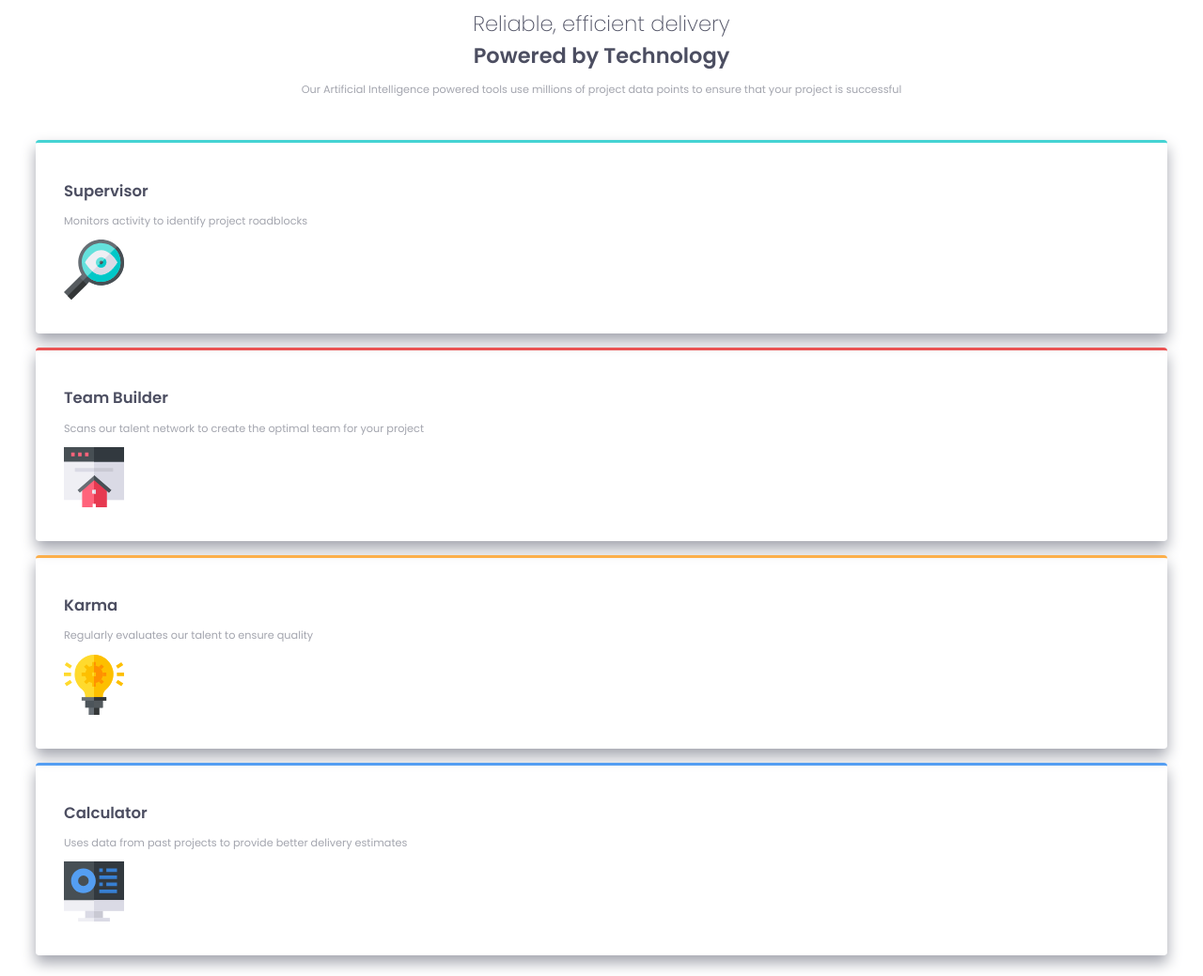
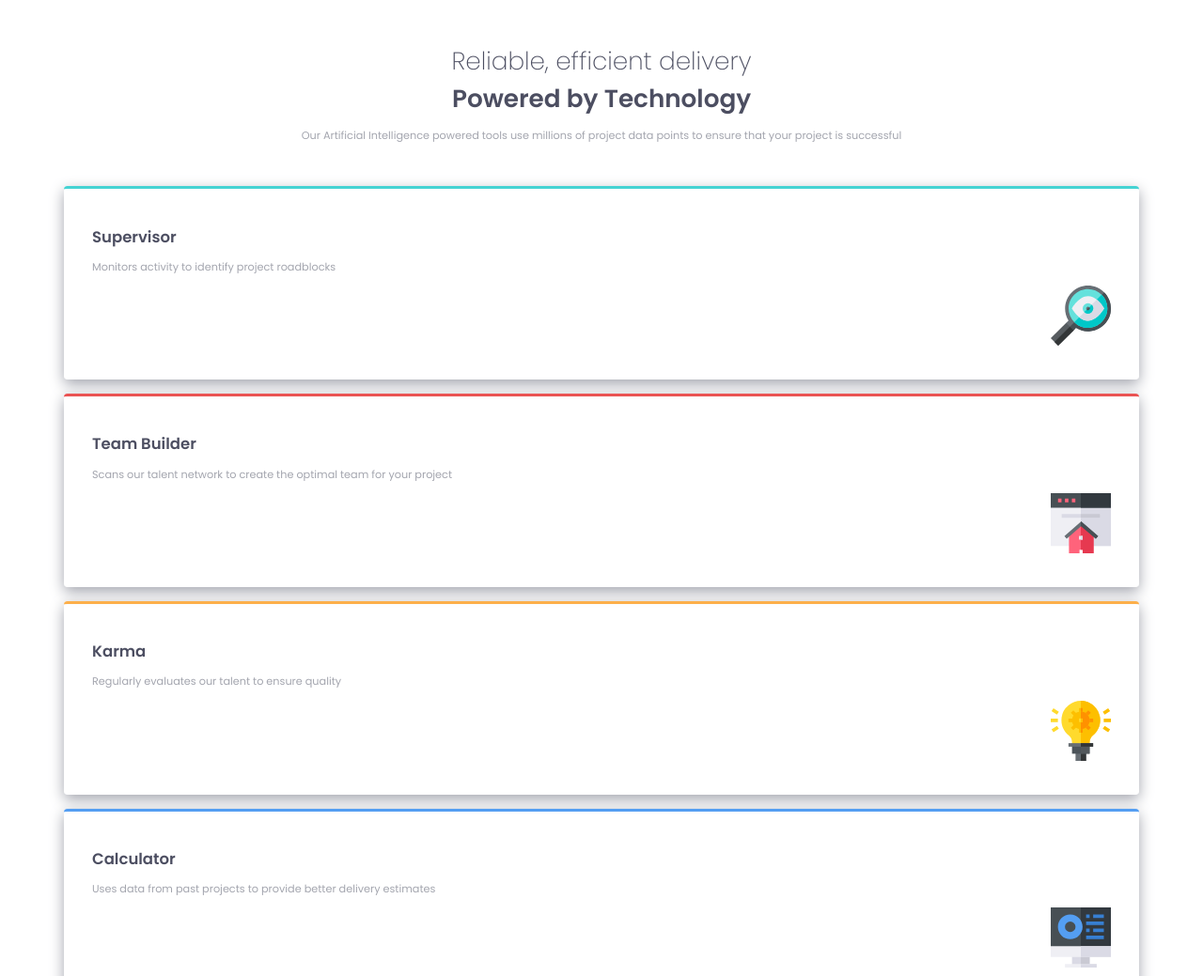
Before and after one commit to sheriff1/FEM-four-card-feature-section, a plain HTML site: page index.html in a window 1280 px wide. Shown: the top 1039 px of the page at 94% size. Drawn offline with Linux system fonts and the light colour scheme.

Commit message:
some slightly more adjusted CSS

```diff
--- a/css/style.css
+++ b/css/style.css
@@ -12,6 +12,7 @@
 
 .hero {
     text-align: center;
+    margin: 3em;
 }
 
 .hero h1 {
@@ -19,6 +20,7 @@
     font-weight: 200;
     padding: 0;
     margin: 0;
+    font-size: 1.75em;
 }
 
 .hero h2 {
@@ -26,6 +28,7 @@
     font-weight: 600;
     padding: 0;
     margin: 0;
+    font-size: 1.75em;
 }
 
 .hero h3 {
@@ -39,8 +42,8 @@
 }
 
 .card {
-    border-top: 0.25em solid;
-    box-shadow: 0px 8px 15px var(--grayish-blue);
+    border-top: 0.2em solid;
+    box-shadow: 0px 5px 15px var(--grayish-blue);
     padding: 2em;
     margin: 1em;
     border-radius: 0.25em;
@@ -72,3 +75,11 @@
 .card.calculator {
     border-top-color: var(--blue);
 }
+
+.float-img-right {
+    text-align: right;
+}
+
+.content {
+    margin: 3em;
+}
--- a/index.html
+++ b/index.html
@@ -38,29 +38,38 @@
         <h3>Our Artificial Intelligence powered tools use millions of project data points to ensure that your project is successful</h3>
     </section>
 
-    <section class="card-container">
+    <section class="content">
         <div class="card supervisor">
             <h4>Supervisor</h4>
             <p>Monitors activity to identify project roadblocks</p>
-            <img src="images/icon-supervisor.svg" alt="supervisor icon" />
+            <div class="float-img-right">
+                <img src="images/icon-supervisor.svg" alt="supervisor icon" />
+            </div>
         </div>
 
         <div class="card team-builder">
             <h4>Team Builder</h4>
             <p>Scans our talent network to create the optimal team for your project</p>
-            <img src="images/icon-team-builder.svg" alt="team builder icon" />
+            <div class="float-img-right">
+                <img src="images/icon-team-builder.svg" alt="team builder icon" />
+            </div>
         </div>
 
         <div class="card karma">
             <h4>Karma</h4>
             <p>Regularly evaluates our talent to ensure quality</p>
-            <img src="images/icon-karma.svg" alt="karma icon" />
+            <div class="float-img-right">
+                <img src="images/icon-karma.svg" alt="karma icon" />
+            </div>
         </div>
 
         <div class="card calculator">
             <h4>Calculator</h4>
             <p>Uses data from past projects to provide better delivery estimates</p>
-            <img src="images/icon-calculator.svg" alt="Calculator icon" />
+
+            <div class="float-img-right">
+                <img src="images/icon-calculator.svg" alt="Calculator icon" />
+            </div>
         </div>
     </section>
 
```
